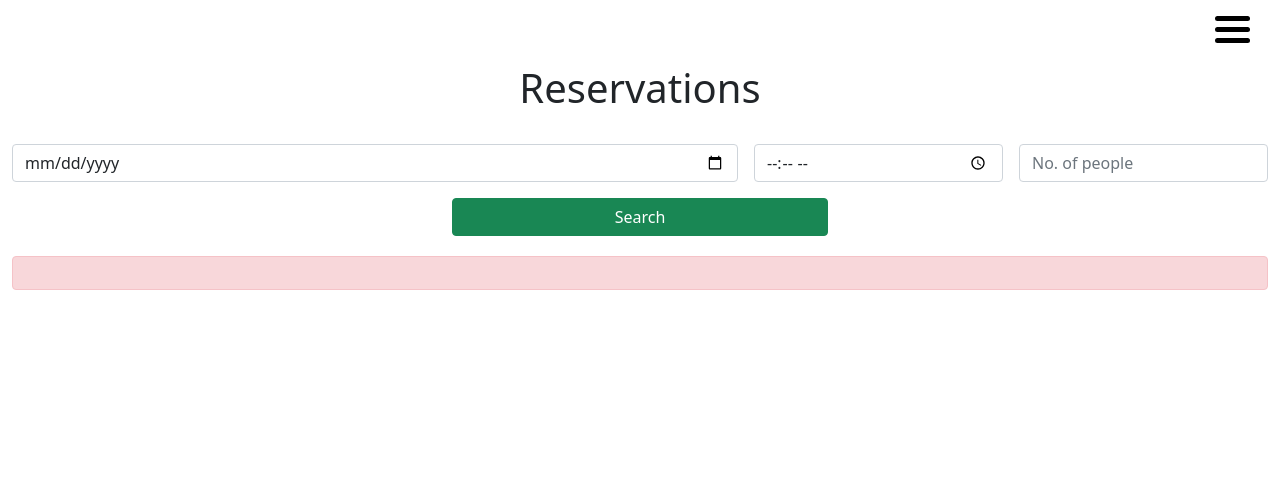
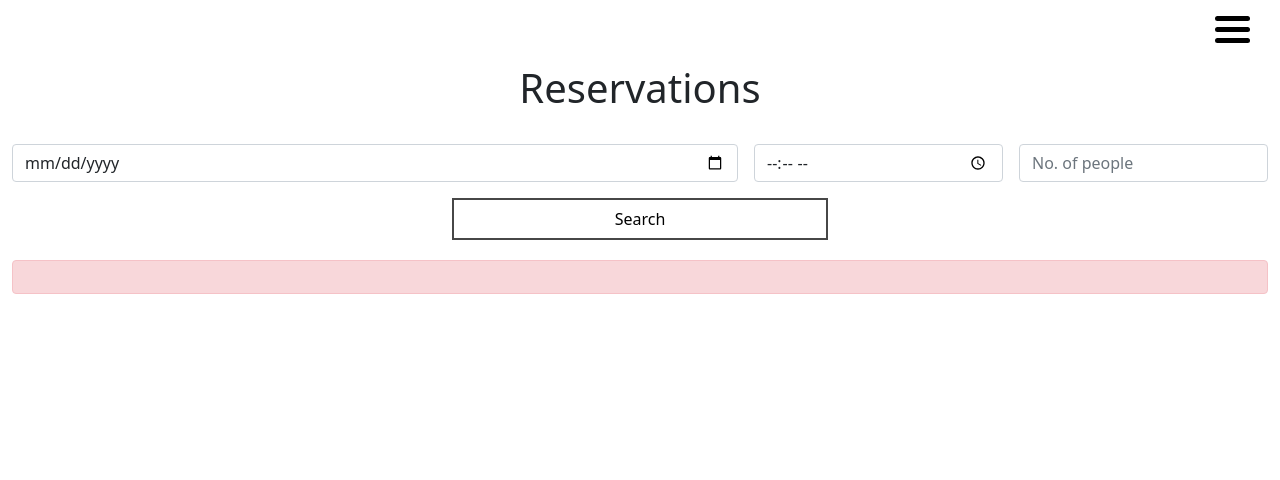
Before and after one commit to SamRocan/Restaurant-Website, a Django app: template restaurantsite/reservations/templates/reservations/reservations_home.html in a window 1280 px wide. Shown: the top 480 px of the page. Run offline with Django 3.2, Linux system fonts and the light colour scheme; the template is opened without the code that fills it, so the values that code supplies are empty; some libraries are stand-ins or nearby versions.

Commit message:
Custom button styling

```diff
--- a/restaurantsite/reservations/templates/reservations/reservation_complete.html
+++ b/restaurantsite/reservations/templates/reservations/reservation_complete.html
@@ -13,7 +13,7 @@
                 We look forward to seeing you soon, and hope that you enjoy your experience
                 at Restaurant Name.
             </p>
-            <a href="{% url 'index' %}" class="btn btn-success">Return to Homepage</a>
+            <a href="{% url 'index' %}" class="custom-btn-teal">Return to Homepage</a>
         </div>
 
         </div>
--- a/restaurantsite/reservations/templates/reservations/reservation_confirm.html
+++ b/restaurantsite/reservations/templates/reservations/reservation_confirm.html
@@ -13,7 +13,7 @@
             {{ form }}
             </div>
 
-            <input class="btn btn-success" type="submit" value="Submit" style="background-color: #dd4b39; border: none">
+            <input class="custom-btn-red" type="submit" value="Submit">
             <br>
             <br>
         </form>
--- a/restaurantsite/reservations/templates/reservations/reservations_home.html
+++ b/restaurantsite/reservations/templates/reservations/reservations_home.html
@@ -25,7 +25,7 @@
                     <input type="number" class="form-control" id="numVar" name="numVar" placeholder="No. of people" min="1">
                 </div>
                 <div class="container-fluid">
-                    <input type="submit" class="btn btn-success" value="Search" style="width: 30%;">
+                    <input type="submit" class="custom-btn" value="Search" style="width: 30%;">
                 </div>
             </div>
         </form>
@@ -39,7 +39,7 @@
             <h4 id="tabHeader" style="text-align: center; text-decoration: underline"></h4>
             <p id="tabNum" name="tabVar" style="text-align: center;"></p>
         </div>
-        <a href="{% url 'reservation_confirm' %}" class="btn btn-primary" style="display: none; width: 30%; margin-left: auto; margin-right: auto;" id="resConfirm">Confirm Reservation</a>
+        <a href="{% url 'reservation_confirm' %}" class="custom-btn" style="display: none; width: 30%; margin-left: auto; margin-right: auto;" id="resConfirm">Confirm Reservation</a>
         <br>
 
         {% if postInfo == 'POST' and error|length == 0 %}
--- a/restaurantsite/static/css/index_style.css
+++ b/restaurantsite/static/css/index_style.css
@@ -33,7 +33,6 @@
 .fade-on-scroll.animate{
     opacity: 1;
 }
-
 .custom-btn {
     display: inline-block;
     text-align: center;
--- a/restaurantsite/static/css/reservations_home_style.css
+++ b/restaurantsite/static/css/reservations_home_style.css
@@ -85,3 +85,52 @@ g * {
     /*fill: rgba(0, 119, 224, 0.2);*/
     cursor: pointer;
 }
+
+.custom-btn {
+    display: inline-block;
+    text-align: center;
+    border: 2px solid #474747;
+    padding: 7px;
+    color: black;
+    text-decoration: none;
+    font-weight: lighter;
+    background-color: rgba(0,0,0,0);
+    transition: background-color 0.5s ease, color 0.5s ease;
+}
+.custom-btn:hover {
+    background-color: #474747;
+    color: white;
+    text-decoration: none;
+}
+.custom-btn-red {
+    display: inline-block;
+    text-align: center;
+    border: 2px solid #cd5542;
+    padding: 7px;
+    color: black;
+    text-decoration: none;
+    font-weight: lighter;
+    background-color: rgba(0,0,0,0);
+    transition: background-color 0.5s ease, color 0.5s ease;
+}
+.custom-btn-red:hover {
+    background-color: #cd5542;
+    color: white;
+    text-decoration: none;
+}
+.custom-btn-teal {
+    display: inline-block;
+    text-align: center;
+    border: 2px solid teal;
+    padding: 7px;
+    color: black;
+    text-decoration: none;
+    font-weight: lighter;
+    background-color: rgba(0,0,0,0);
+    transition: background-color 0.5s ease, color 0.5s ease;
+}
+.custom-btn-teal:hover {
+    background-color: teal;
+    color: white;
+    text-decoration: none;
+}
```
Also changed, not shown: restaurantsite/static/css/base_style.css (line endings or trailing spaces), restaurantsite/static/css/reservation_complete_style.css (line endings or trailing spaces).
